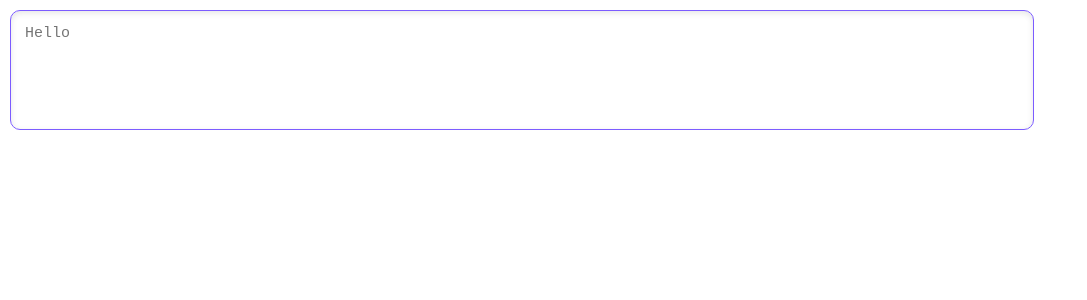
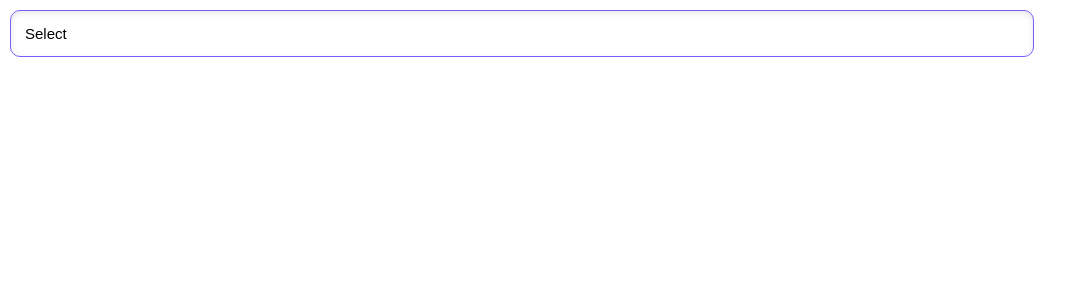
Before and after one commit to MirominaS/chapterly-frontend, a React (Vite) app: page / in a window 1280 px wide. Shown: the top 300 px of the page, without its empty margins (0-1087 px from the left). Built offline with nearby package versions, Linux system fonts and the light colour scheme.

Commit message:
created select component

```diff
--- a/src/App.jsx
+++ b/src/App.jsx
@@ -9,6 +9,7 @@ import Login from './pages/Login/Login'
 import Register from './pages/Register/Register'
 import Input from './components/Input/Input'
 import Textarea from './components/Textarea/Textarea'
+import Select from './components/Select/Select'
 
 
 function App() {
@@ -16,7 +17,7 @@ function App() {
   return (
     <BrowserRouter>
         <Routes>
-          <Route path="/" element={<Textarea placeholder={"Hello"}/>}/>
+          <Route path="/" element={<Select options={["Hello","Hi"]}/>}/>
           <Route path="/dashboard" element={<Dashboard/>}/>
           <Route path="/login" element={<Login/>}/>
           <Route path="/register" element={<Register/>}/>
--- /dev/null
+++ b/src/components/Select/Select.css
@@ -0,0 +1,61 @@
+.select-container {
+    display: flex;
+    flex-direction: column;
+    gap: 8px;
+}
+
+.select-label {
+    font-size: 14px;
+    font-weight: 500;
+}
+
+.select-custom {
+    position: relative;
+    width: 80%;
+    margin: 10px;
+}
+
+.select-field {
+    padding:14px;
+    border: 1px solid var(--primary-color);
+    border-radius: var(--border-radius);
+    background: white;
+    font-size: 15px;
+    box-shadow: inset 0 2px 6px rgba(0, 0, 0, 0.1);
+    transition: all 0.3s ease;
+}
+
+.select-field:hover {
+   border-color: var(--primary-color);
+}
+
+.select-field:active {
+    transform: scale(0.98);
+}
+
+.select-dropdown {
+    position: absolute;
+    top: calc(100% + 8px);
+    left: 0;
+    width: 100%;
+    background: white;
+    border-radius: var(--border-radius);
+    overflow: hidden;
+    box-shadow: 0 10px 25px rgba(0, 0, 0, 0.12);
+    z-index: 100;
+}
+
+.select-option {
+    padding: 14px;
+    cursor: pointer;
+    transition: all 0.25s ease;
+}
+
+.select-option:hover {
+    background: rgb(from var(--primary-color) r g b / 0.3);
+}
+
+.active-option {
+    background: rgb(from var(--primary-color) r g b / 0.2);
+    font-weight: 500;
+}
--- /dev/null
+++ b/src/components/Select/Select.jsx
@@ -0,0 +1,40 @@
+import React, { useState } from 'react'
+import "./Select.css"
+
+const Select = ({label,options = [],value,onChange,name}) => {
+    const [isOpen, setIsOpen] = useState(false);
+
+    const handleSelect = (option) => {
+        onChange({
+            target: {name, value: option,},
+        })
+        setIsOpen(false)
+    }
+  return (
+    <div className='select-container'>
+       {label && (
+        <label className='select-label'>{label}</label>
+       )}
+       <div className='select-custom'>
+        <div className='select-field' onClick={() => setIsOpen(!isOpen)}>
+            {value || "Select"}
+        </div>
+        {isOpen && (
+            <div className='select-dropdown'>
+            {options.map((option) => (
+                <div key={option} className={`select-option ${
+                    value === option ? "active-option" : ""
+                }`}
+                onClick={() => handleSelect(option)}
+                >
+                    {option}
+                </div>
+            ))}
+            </div>
+        )}
+       </div>
+    </div>
+  )
+}
+
+export default Select
```
